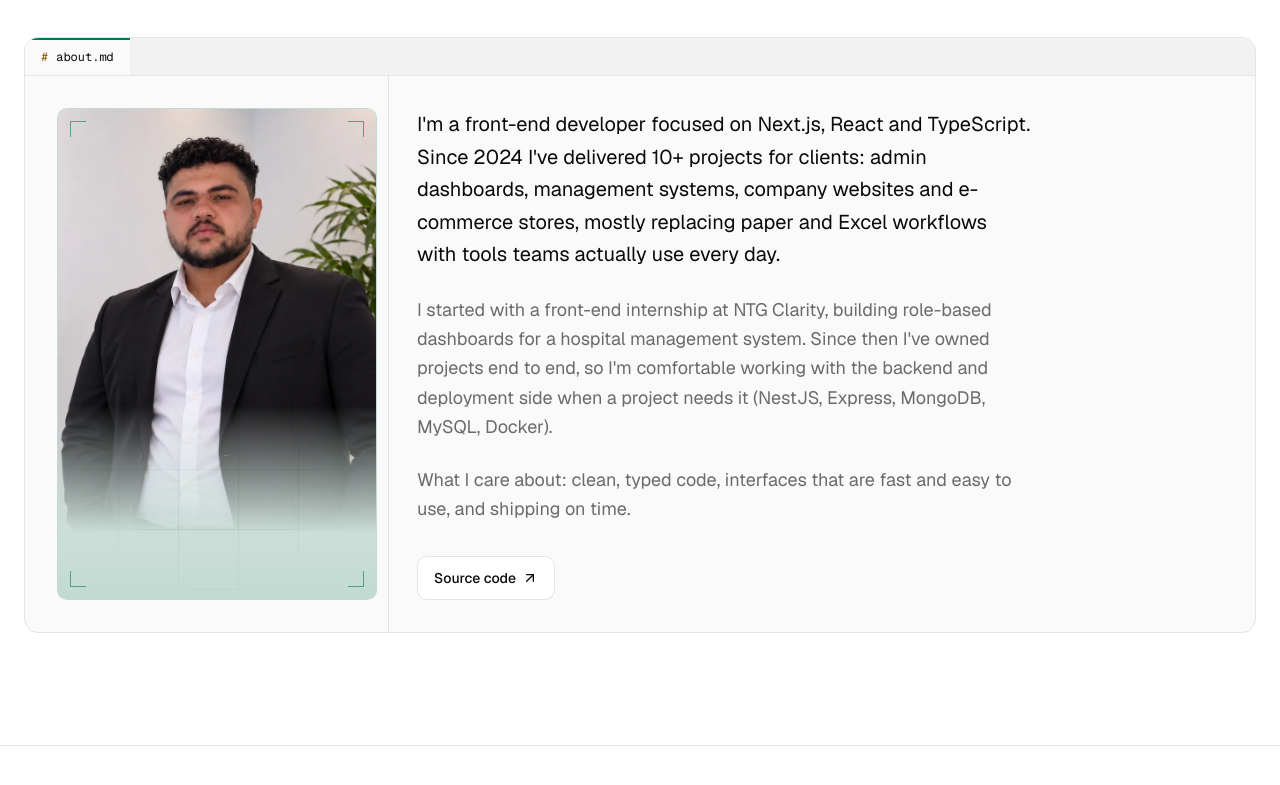
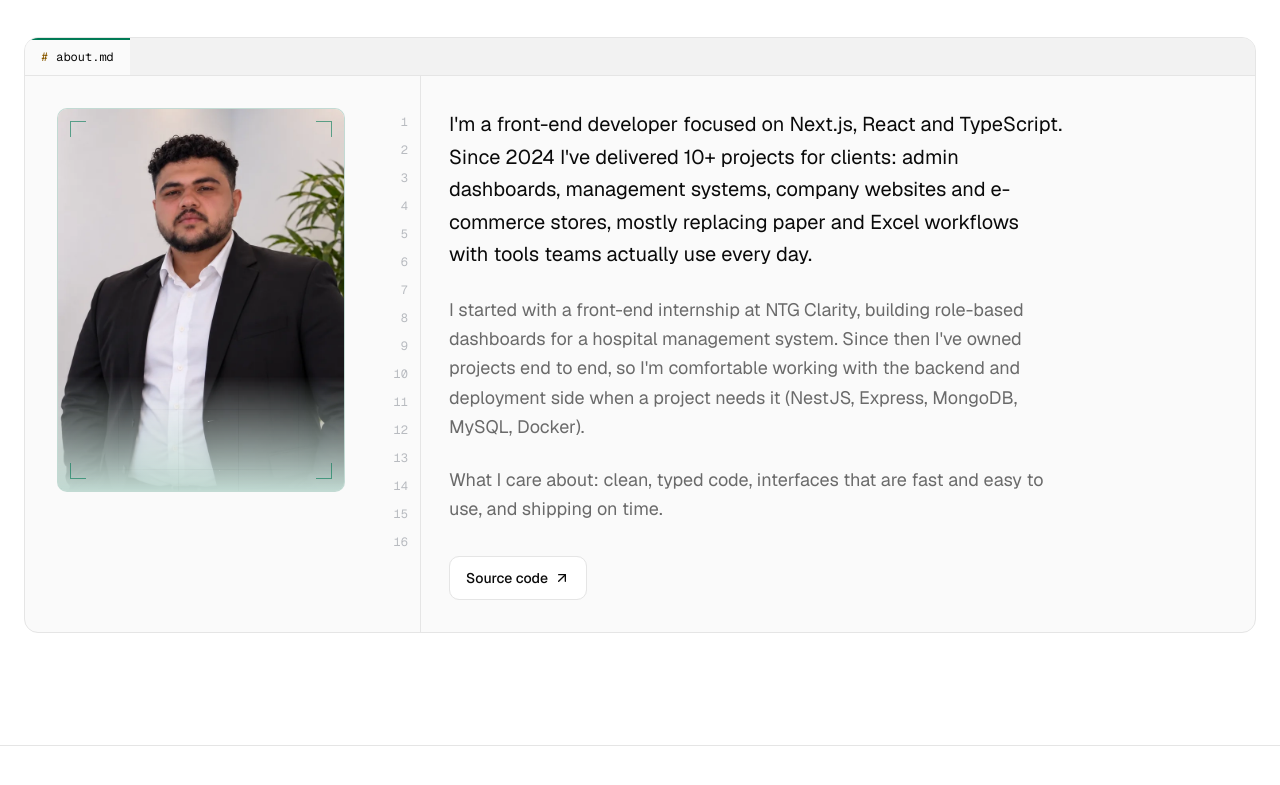
Before and after one commit to mahmoudmaherofficial/portfolio, a Next.js app: page / in a window 1280 px wide. Shown: the part 975-1760 px from the top of the page. Built offline with nearby package versions, Linux system fonts and the light colour scheme.

Commit message:
fix: keep the About photo at 3:4 inside its column

```diff
--- a/src/components/sections/About.tsx
+++ b/src/components/sections/About.tsx
@@ -35,9 +35,9 @@ export function About() {
         <Reveal amount="some" className="mt-6 sm:mt-8">
           <EditorWindow
             tab={{ name: "about.md", kind: "md" }}
-            bodyClassName="grid gap-6 p-4 sm:p-6 lg:grid-cols-[minmax(0,20rem)_2.75rem_minmax(0,1fr)] lg:gap-0 lg:p-0"
+            bodyClassName="grid gap-6 p-4 sm:p-6 lg:grid-cols-[minmax(0,22rem)_2.75rem_minmax(0,1fr)] lg:gap-0 lg:p-0"
           >
-            <figure className="relative mx-auto w-full max-w-60 overflow-hidden rounded-lg border border-primary/20 bg-surface-chrome sm:max-w-xs lg:m-8 lg:max-w-none">
+            <figure className="relative mx-auto aspect-3/4 w-full max-w-60 self-start overflow-hidden rounded-lg border border-primary/20 bg-surface-chrome sm:max-w-xs lg:m-8 lg:w-auto lg:max-w-none">
               <div aria-hidden="true" className="absolute inset-0 hero-grid" />
               <div
                 aria-hidden="true"
@@ -48,8 +48,8 @@ export function About() {
                 width={profile.photo.width}
                 height={profile.photo.height}
                 alt={`Portrait of ${profile.name}`}
-                sizes="(min-width: 1024px) 20rem, 15rem"
-                className="relative h-auto w-full mask-[linear-gradient(to_bottom,black_70%,transparent)]"
+                sizes="(min-width: 1024px) 18rem, 20rem"
+                className="relative size-full mask-[linear-gradient(to_bottom,black_70%,transparent)] object-cover object-top"
               />
               {CORNERS.map((corner) => (
                 <span
```
